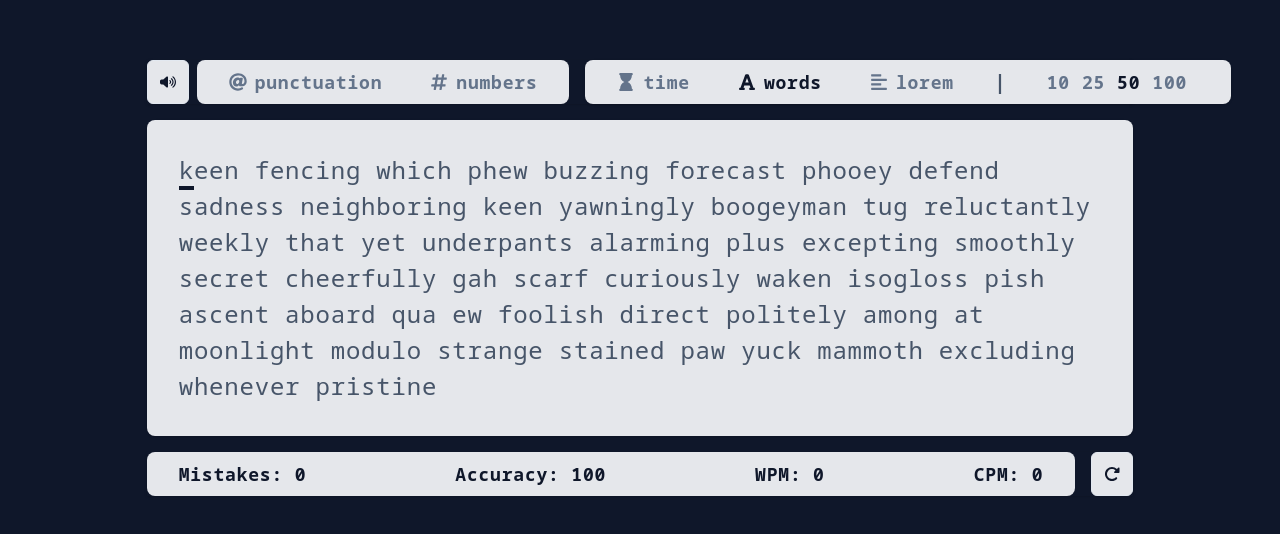
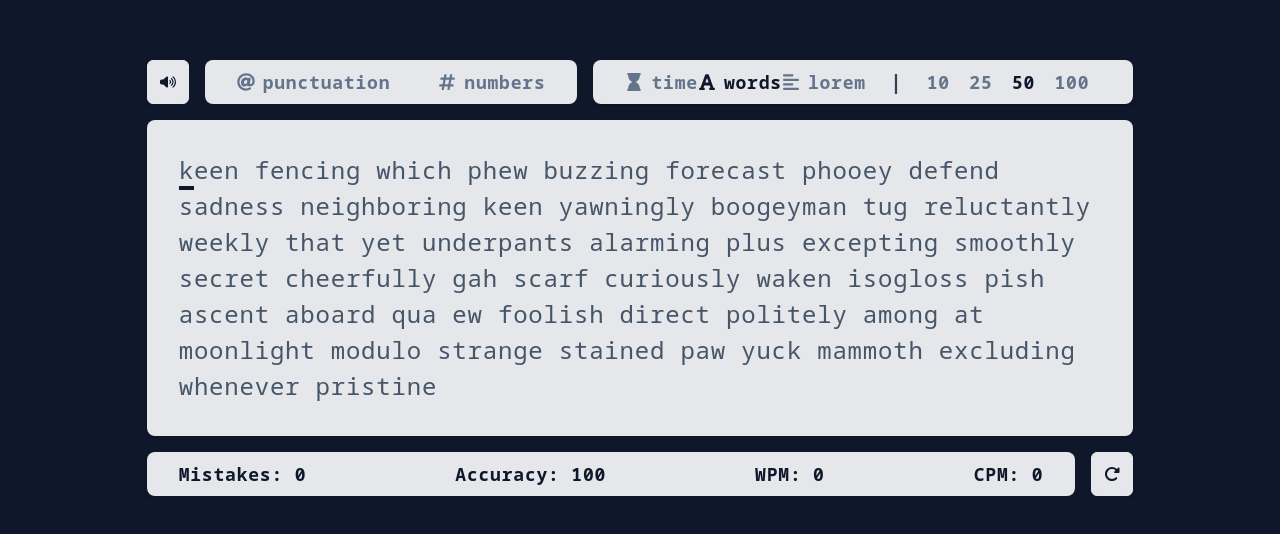
Before and after one commit to ihssmaheel-dev/type-type-go, a React (Vite) app: page / in a window 1280 px wide. Shown: the part 122-656 px from the top of the page. Built offline with nearby package versions, Linux system fonts and the light colour scheme.

Commit message:
Refactor: UI Fixes

```diff
--- a/src/components/ModeSelector.tsx
+++ b/src/components/ModeSelector.tsx
@@ -26,7 +26,6 @@ const ModeSelector: React.FC<ModeSelectorProps> = ({ mode, onModeChange }) => {
             isActive={mode === key}
             onClick={() => onModeChange(key as ModeType)}
           />
-          {key !== 'lorem' && <span className="text-slate-600 mx-6"></span>}
         </React.Fragment>
       ))}
     </div>
--- a/src/components/ModeSelectorContainer.tsx
+++ b/src/components/ModeSelectorContainer.tsx
@@ -15,12 +15,12 @@ interface ModeSelectorContainerProps {
 
 const Divider: React.FC = () => {
 	return (
-		<span className="text-slate-600 text-xl mx-10 font-extrabold">|</span>
+		<span className="text-slate-700 text-xl mx-6 font-extrabold">|</span>
 	)
 }
 
 const ModeSelectorContainer: React.FC<ModeSelectorContainerProps> = ({ mode, maxWords, maxTime, onModeChange, onChangeTime, onChangeWords }) => {
-	const timeOptions = [15, 30, 60];
+	const timeOptions = [15, 30, 60, 120];
 	const wordOptions = [10, 25, 50, 100];
 
 	return (
--- a/src/components/ModeSelectorOptions.tsx
+++ b/src/components/ModeSelectorOptions.tsx
@@ -16,7 +16,7 @@ interface ModeSelectorOptionsProps {
 
 const ModeSelectorOptions: React.FC<ModeSelectorOptionsProps> = ({ mode, timeOptions, maxTime, onChangeTime, wordOptions, maxWords, onChangeWords }) => {
   return (
-    <div className="w-full flex items-center justify-between">
+    <div className="w-9/12 flex items-center justify-between">
       {mode === 'time' ? (
         <TimeSelectionOptions timeOptions={timeOptions} maxTime={maxTime} onChangeTime={onChangeTime} />
       ) : (
--- a/src/components/SoundToggleButton.tsx
+++ b/src/components/SoundToggleButton.tsx
@@ -6,7 +6,7 @@ interface SoundToggleButtonProps {
 }
 const SoundToggleButton: React.FC<SoundToggleButtonProps> = () => {
 	return (
-		<button type='button' className='px-3 py-2 outline-none border border-solid border-slate-200 bg-gray-200 rounded-md cursor-pointer text-slate-900 text-base transition-all duration-200 hover:bg-slate-900 hover:text-gray-200 hover:border-gray-200 mr-2'>
+		<button type='button' className='px-3 py-2 outline-none border border-solid border-slate-200 bg-gray-200 rounded-md cursor-pointer text-slate-900 text-base transition-all duration-200 hover:bg-slate-900 hover:text-gray-200 hover:border-gray-200 mr-4'>
 			<FaVolumeHigh/>
 		</button>
 	)
```
